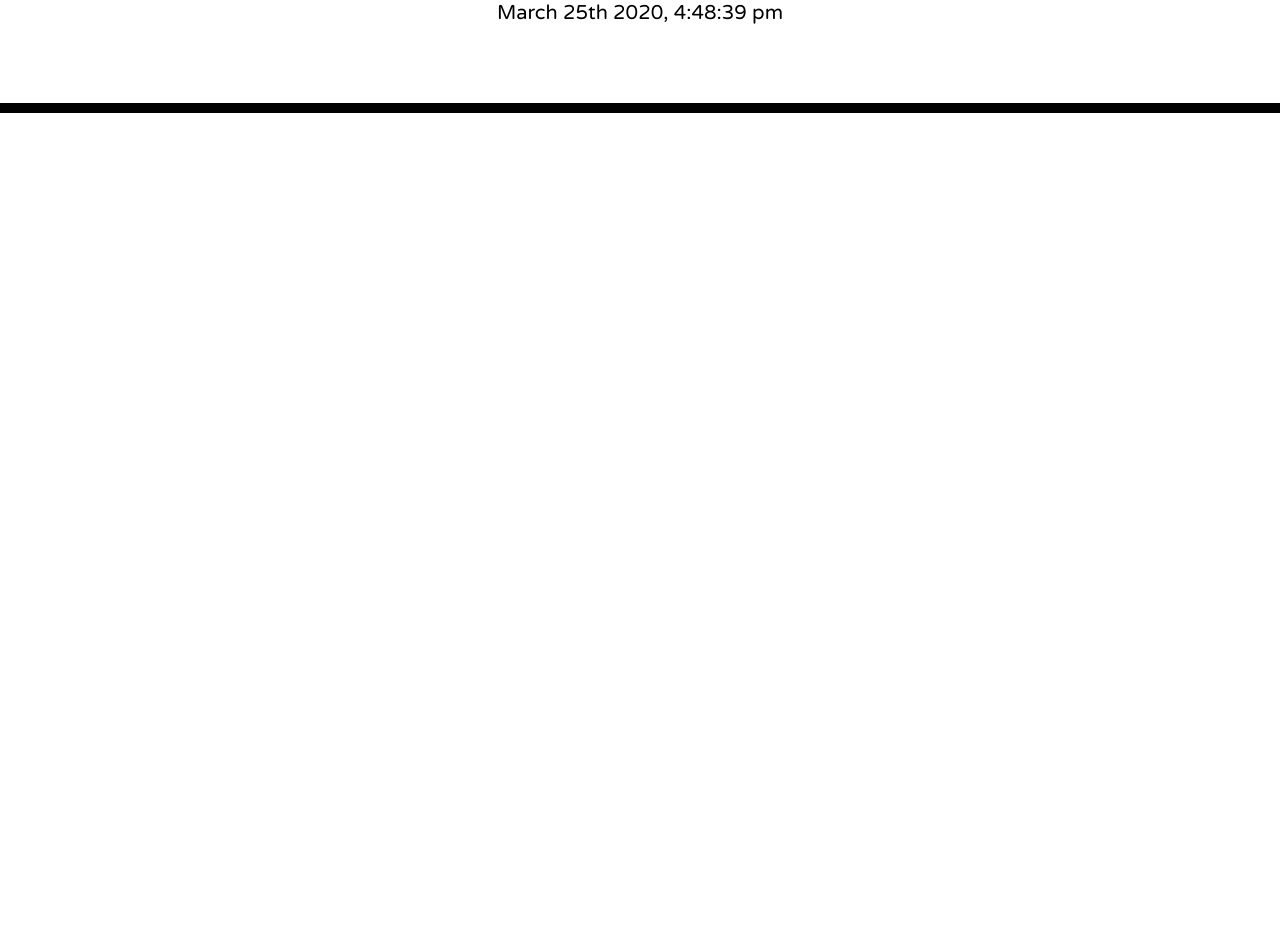
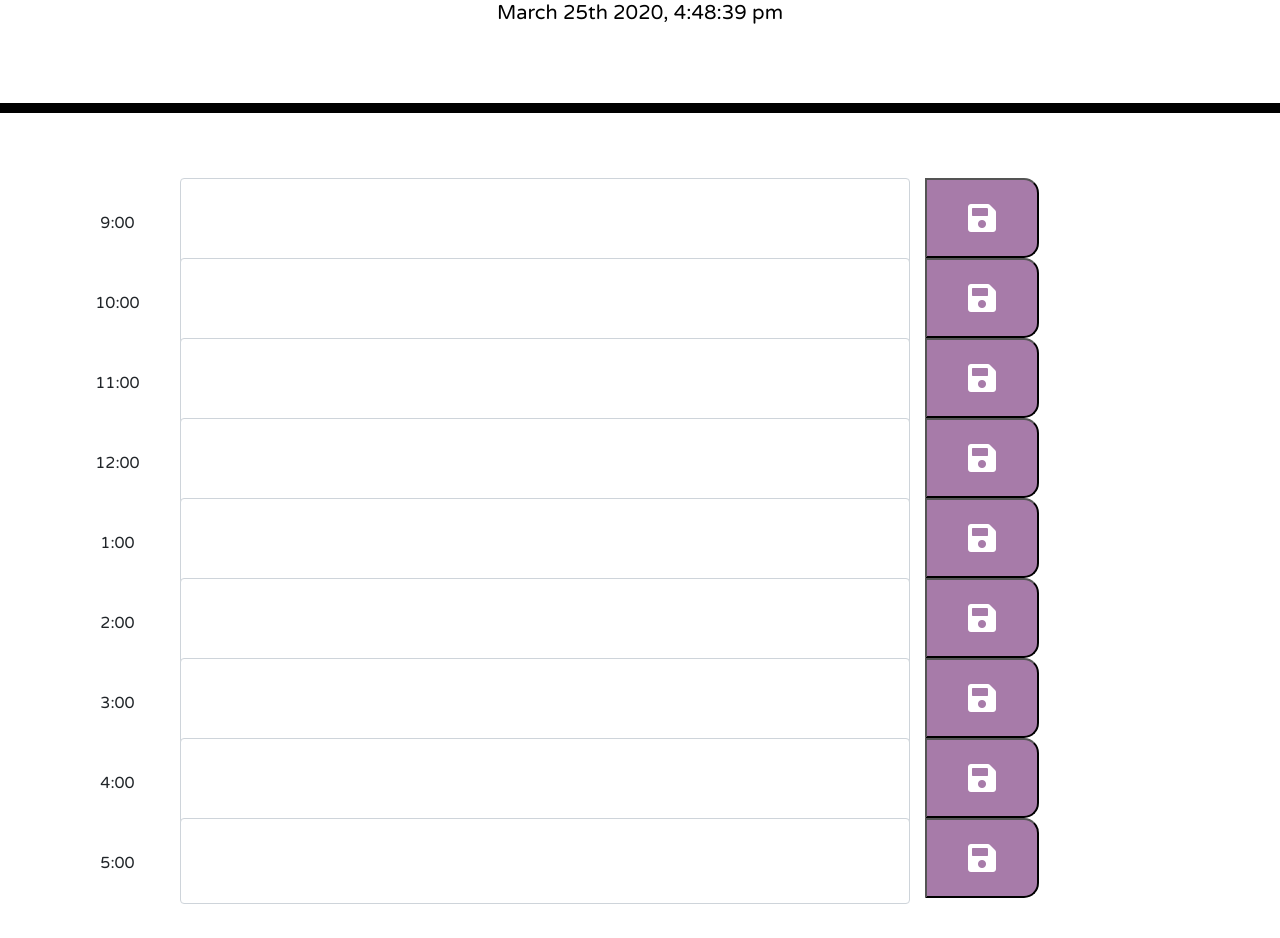
Before and after one commit to nicolepyzza/Daily-Planner, a plain HTML site: page index.html in a window 1280 px wide. Shown: the part 191-1129 px from the top of the page. Before the commit the page ends 800 px from the top, so only its background shows below. Drawn offline with nearby package versions, Linux system fonts and the light colour scheme.

Commit message:
added text boxes, time

```diff
--- a/index.html
+++ b/index.html
@@ -20,6 +20,8 @@
       rel="stylesheet"
     />
     <link rel="stylesheet" href="style.css" />
+    <link rel="stylesheet" href="https://pro.fontawesome.com/releases/v5.11.2/css/all.css"
+    integrity="sha384-zrnmn8R8KkWl12rAZFt4yKjxplaDaT7/EUkKm7AovijfrQItFWR7O/JJn4DAa/gx" crossorigin="anonymous">
     <title>Digital Work Day Scheduler</title>
   </head>
 
@@ -30,7 +32,69 @@
       <p id="currentDay" class="lead"></p>
     </header>
     <div class="container">
-      <!-- Timeblocks go here -->
+      <div class="row">
+        <p class="col-1 time-block">9:00</p>
+        <div class="col-8">
+          <textarea class="form-control" rows="3"></textarea>
+        </div>
+        <button class="col-3 saveBtn"><i class="fas fa-save fa-2x"></i></button>
+      </div>
+      <div class="row">
+        <p class="col-1 time-block">10:00</p>
+        <div class="col-8">
+          <textarea class="form-control" rows="3"></textarea>
+        </div>
+        <button class="col-3 saveBtn"><i class="fas fa-save fa-2x"></i></button>
+      </div>
+      <div class="row">
+        <p class="col-1 time-block">11:00</p>
+        <div class="col-8">
+          <textarea class="form-control" rows="3"></textarea>
+        </div>
+        <button class="col-3 saveBtn"><i class="fas fa-save fa-2x"></i></button>
+      </div>
+      <div class="row">
+        <p class="col-1 time-block">12:00</p>
+        <div class="col-8">
+          <textarea class="form-control" rows="3"></textarea>
+        </div>
+        <button class="col-3 saveBtn"><i class="fas fa-save fa-2x"></i></button>
+      </div>
+      <div class="row">
+        <p class="col-1 time-block">1:00</p>
+        <div class="col-8">
+          <textarea class="form-control" rows="3"></textarea>
+        </div>
+        <button class="col-3 saveBtn"><i class="fas fa-save fa-2x"></i></button>
+      </div>
+      <div class="row">
+        <p class="col-1 time-block">2:00</p>
+        <div class="col-8">
+          <textarea class="form-control" rows="3"></textarea>
+        </div>
+        <button class="col-3 saveBtn"><i class="fas fa-save fa-2x"></i></button>
+      </div>
+      <div class="row">
+        <p class="col-1 time-block">3:00</p>
+        <div class="col-8">
+          <textarea class="form-control" rows="3"></textarea>
+        </div>
+        <button class="col-3 saveBtn"><i class="fas fa-save fa-2x"></i></button>
+      </div>
+      <div class="row">
+        <p class="col-1 time-block">4:00</p>
+        <div class="col-8">
+          <textarea class="form-control" rows="3"></textarea>
+        </div>
+        <button class="col-3 saveBtn"><i class="fas fa-save fa-2x"></i></button>
+      </div>
+      <div class="row">
+        <p class="col-1 time-block">5:00</p>
+        <div class="col-8">
+          <textarea class="form-control" rows="3"></textarea>
+        </div>
+        <button class="col-3 saveBtn"><i class="fas fa-save fa-2x"></i></button>
+      </div>
     </div>
 
     <script src="https://code.jquery.com/jquery-3.4.1.min.js"></script>
--- a/script.js
+++ b/script.js
@@ -1,24 +1,9 @@
 var date;
-var time = moment().format("H");
-var currentDiv;
+var time;
+var currentTime = moment().format("H");
 
 $(window).on("load", function(){
-
     setInterval('clockUpdate()', 1000);
-
-   for (i=0; i<=23; i++) {
-        currentDiv = i;
-        if (time == i) {
-            $('#' + currentDiv).addClass("present");
-            $('#' + currentDiv).children('div').children('div').children("textarea").addClass("present");
-        } else if (time > i) {
-            $('#' + currentDiv).addClass("past");
-            $('#' + currentDiv).children('div').children('div').children("textarea").addClass("past");
-        } else if (time < i) {
-            $('#' + currentDiv).addClass("future");
-            $('#' + currentDiv).children('div').children('div').children("textarea").addClass("future");
-        }
-    }
 });
 
 function clockUpdate() {
--- a/style.css
+++ b/style.css
@@ -11,6 +11,8 @@ textarea{
   color: #000000;
   border-left: 1px solid black;
   padding: 10px;
+  width: 100%;
+  height: 100%;
 }
 
 .jumbotron {
@@ -28,6 +30,7 @@ textarea{
 .time-block{
   text-align: center;
   border-radius: 15px;
+  margin-top: 6%;
 }
 
 .row {
@@ -58,11 +61,13 @@ textarea{
 }
 
 .saveBtn {
-  border-left: 1px solid black;
   border-top-right-radius: 15px;
   border-bottom-right-radius: 15px;
-  background-color: #06AED5;
+  background-color: #a77ba9;
   color: white;
+  margin-top: 32px;
+  height: 5em;
+  max-width: 10%;
 }
 
 .saveBtn i:hover {
```
